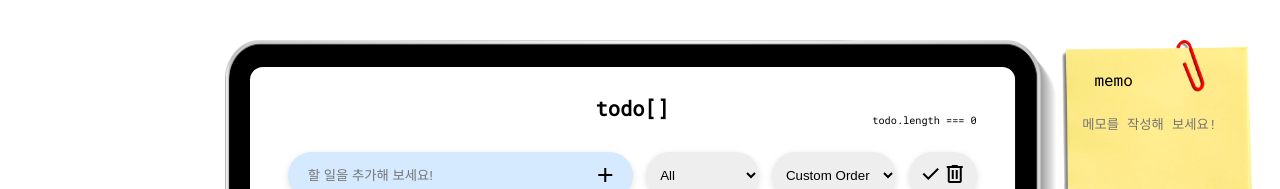
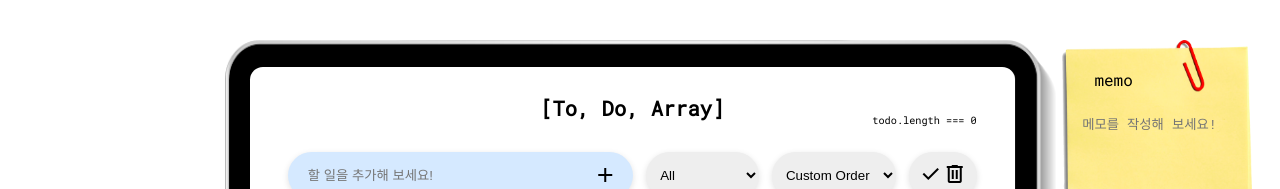
Before and after one commit to autumnly1007/ToDoArray, a website built with webpack: page index.html in a window 1280 px wide. Shown: the top 189 px of the page. Built offline with nearby package versions, Linux system fonts and the light colour scheme; no server answers.

Commit message:
Update title

```diff
--- a/index.html
+++ b/index.html
@@ -5,7 +5,7 @@
     <meta http-equiv="X-UA-Compatible" content="IE=edge" />
     <meta name="viewport" content="width=device-width, initial-scale=1.0" />
     <link rel="shortcut icon" href="/images/favicon.ico" type="image/x-icon" />
-    <title>Todo[]</title>
+    <title>todo-array</title>
   </head>
   <body>
     <img class="apple-pencil" src="/images/apple-pencil.png" alt="apple-pencil" />
@@ -13,7 +13,7 @@
       <div class="contents">
         <img src="/images/ipad.png" alt="ipad" />
         <main>
-          <h1>todo[]</h1>
+          <h1>[To, Do, Array]</h1>
           <p>todo.length === <span class="todo-length">0</span></p>
           <div class="sub-content">
             <div class="todo-add">
```
Also changed, not shown: package.json (+5 -5 lines).
